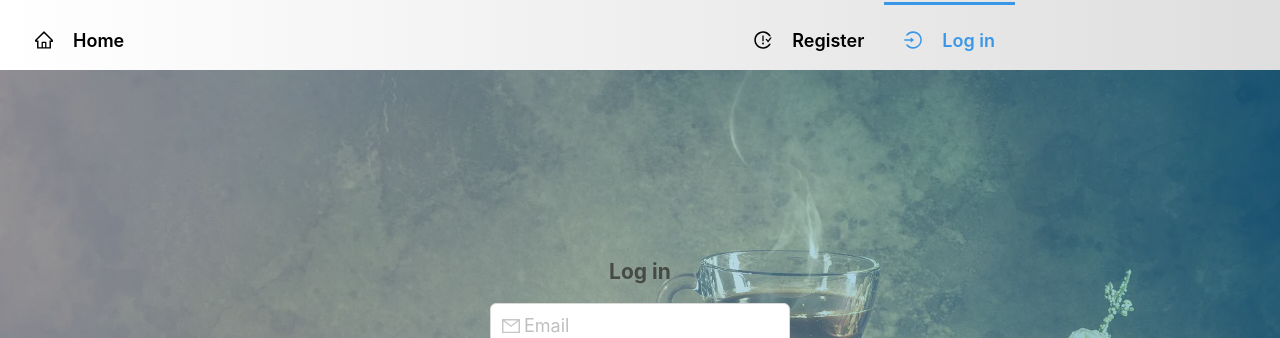
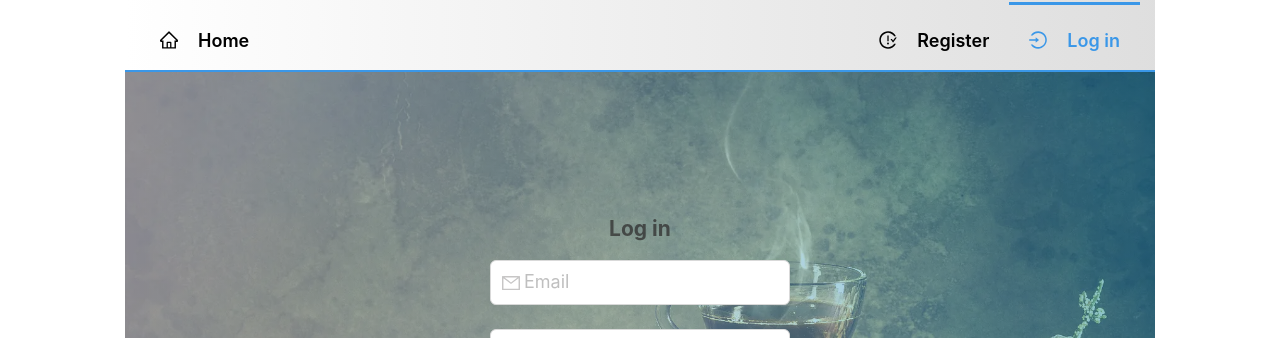
Before and after one commit to MarekLempart/goit-react-hw-08-phonebook-cssModule, a React (Create React App) app: page /goit-react-hw-08-phonebook-cssModule/login in a window 1280 px wide. Shown: the top 338 px of the page. Built offline with nearby package versions, Linux system fonts and the light colour scheme; no server answers.

Commit message:
Dalsze poprawki 06

```diff
--- a/src/components/App.jsx
+++ b/src/components/App.jsx
@@ -6,7 +6,7 @@ import { useDispatch, useSelector } from 'react-redux';
 import { Navigate, Route, Routes } from 'react-router-dom';
 import { ToastContainer } from 'react-toastify';
 import { refreshUser } from '../Redux/Authorization/operations';
-import { GlobalStyle } from './GlobalStyle';
+import styles from './Global.module.css';
 import { Layout } from './Layout/Layout';
 import { PrivateRoute } from './PrivateRoute';
 import { RestrictedRoute } from './RestrictedRoute';
@@ -26,7 +26,7 @@ export const App = () => {
   const { isRefreshing } = useSelector(state => state.auth);
 
   return !isRefreshing ? (
-    <>
+    <div className={styles.app}>
       <Routes>
         <Route path="/" element={<Layout />}>
           <Route index element={<Home />} />
@@ -42,7 +42,6 @@ export const App = () => {
               <RestrictedRoute redirectTo="/contacts" component={<Login />} />
             }
           />
-
           <Route
             path="/register"
             element={
@@ -52,13 +51,11 @@ export const App = () => {
               />
             }
           />
-
           <Route path="*" element={<Navigate to="/" />} />
         </Route>
       </Routes>
       <ToastContainer />
-      <GlobalStyle />
-    </>
+    </div>
   ) : (
     <Spiner />
   );
--- /dev/null
+++ b/src/components/Global.module.css
@@ -0,0 +1,32 @@
+/* Global.module.css */
+
+/* Global.module.css */
+ul,
+h1,
+h2,
+h3,
+h4,
+h5,
+h6,
+li,
+p {
+  list-style: none;
+  margin: 0;
+  padding: 0;
+}
+
+body {
+  display: flex;
+  justify-content: center;
+  align-items: center;
+  color: #010101;
+}
+
+section {
+  padding: 0 15px;
+  width: 1000px;
+}
+
+header {
+  border-bottom: 2px solid #3a97e8;
+}
```
